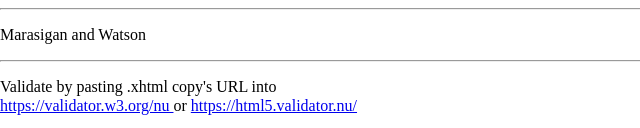
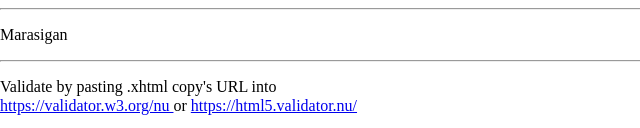
Before and after one commit to JaztinMarasigan/JaztinMarasigan.github.io, a plain HTML site: page lab3.html in a window 1280 px wide. Shown: the part 1019-1147 px from the top of the page, 0-640 px from the left. Drawn offline with nearby package versions, Linux system fonts and the light colour scheme.

Commit message:
Update lab3.html

```diff
--- a/lab3.html
+++ b/lab3.html
@@ -4,7 +4,7 @@
 <!-- class HTML template: last modified 2025-01-29 -->
 
 <!--
-    by: Jaztin Marasigan and Nathan Watson
+    by: Jaztin Marasigan
     last modified: Feb 6, 2025
 
     you can run this using the URL:
@@ -110,7 +110,7 @@
 
 
 	<footer>
-	    <p> Marasigan and Watson </p>
+	    <p> Marasigan </p>
     <hr />
     <p>
         Validate by pasting .xhtml copy's URL into<br />
```
